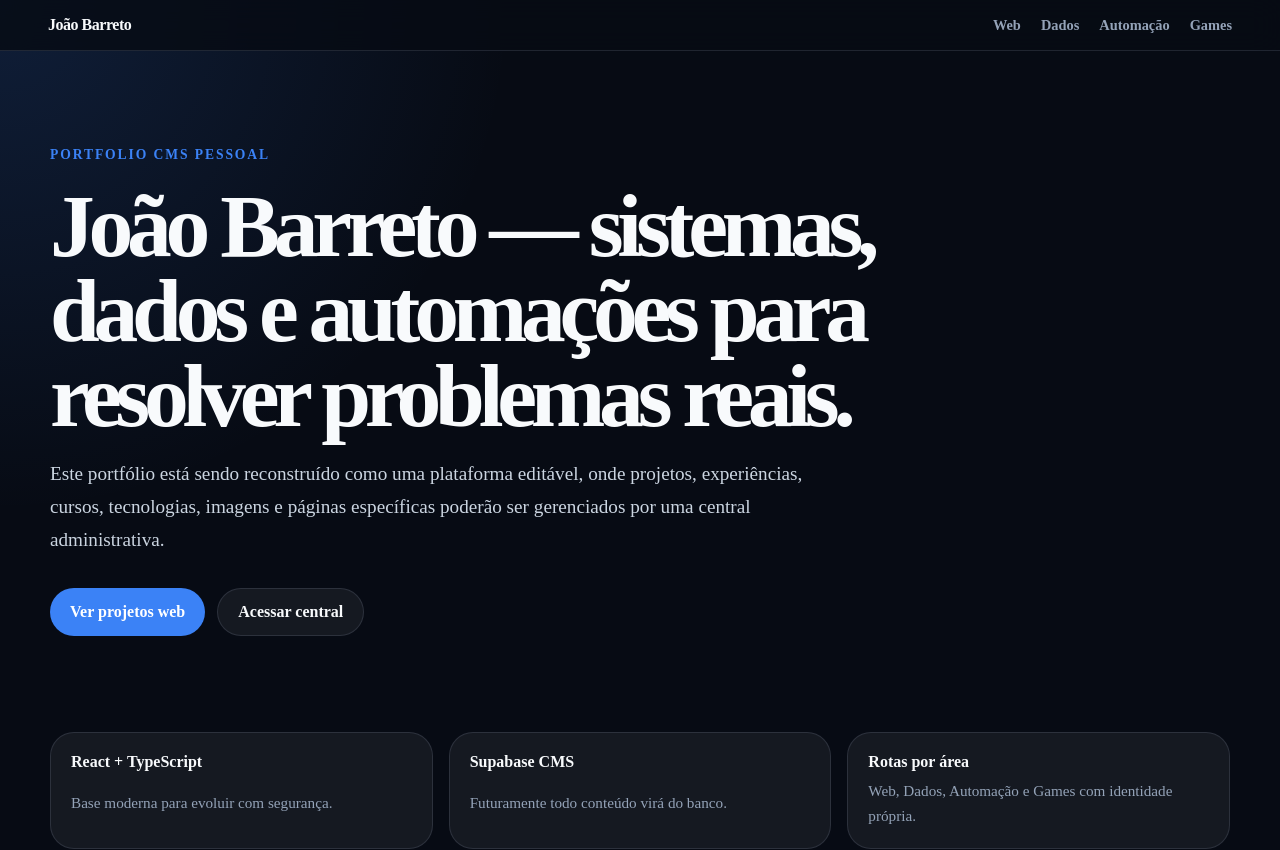
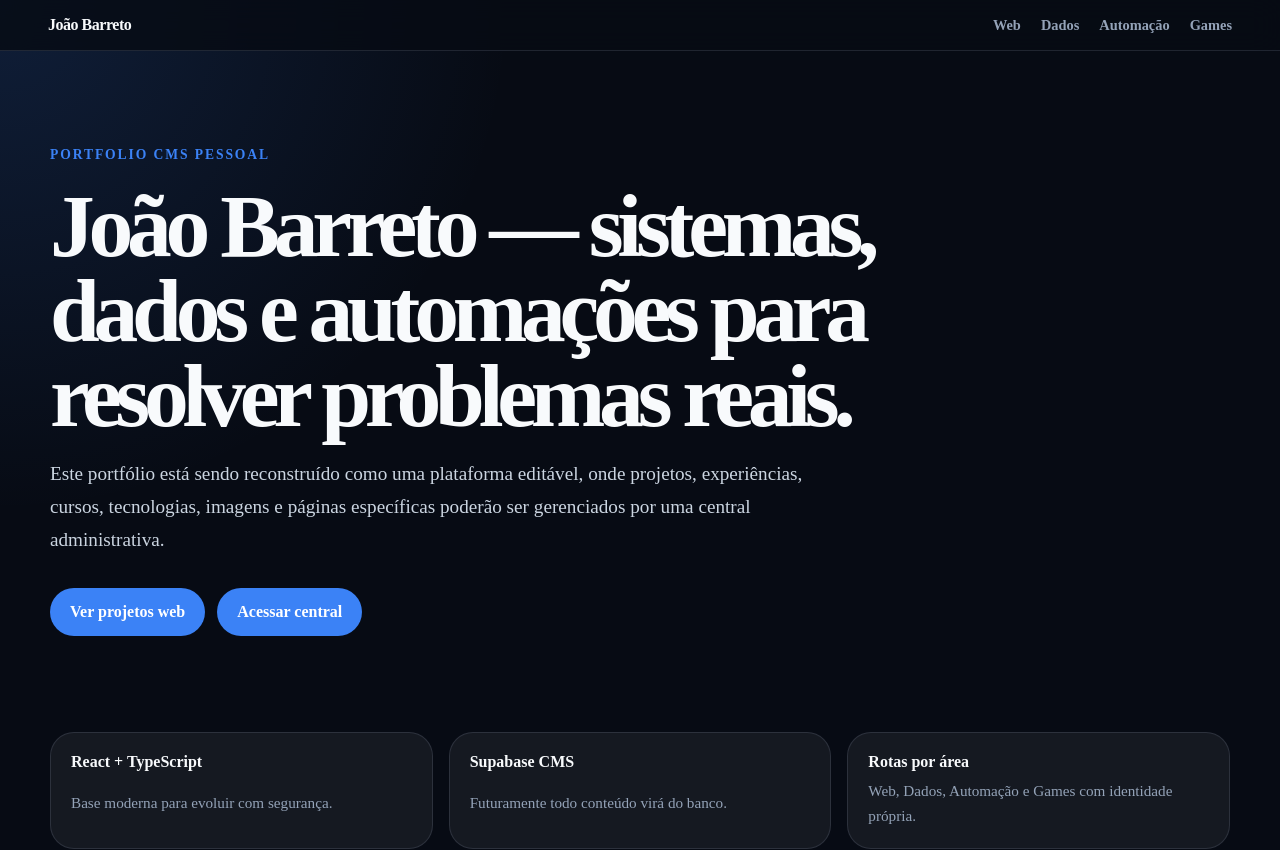
Before and after one commit to JoaoBarreto35/portfolio_cms_react_ts, a React (Vite) app: page / in a window 1280 px wide. Shown: the top 850 px of the page. Built offline with nearby package versions, Linux system fonts and the light colour scheme.

Commit message:
feat: add reusable button link component

```diff
--- /dev/null
+++ b/src/components/ui/ButtonLink/index.tsx
@@ -0,0 +1,25 @@
+import { Link, type LinkProps } from "react-router-dom";
+
+import styles from "./styles.module.css";
+
+type ButtonLinkVariant = "primary" | "secondary" | "ghost";
+
+interface ButtonLinkProps extends LinkProps {
+  variant?: ButtonLinkVariant;
+}
+
+export function ButtonLink({
+  children,
+  variant = "primary",
+  className = "",
+  ...props
+}: ButtonLinkProps) {
+  return (
+    <Link
+      className={`${styles.buttonLink} ${styles[variant]} ${className}`}
+      {...props}
+    >
+      {children}
+    </Link>
+  );
+}
--- /dev/null
+++ b/src/components/ui/ButtonLink/styles.module.css
@@ -0,0 +1,44 @@
+.buttonLink {
+    display: inline-flex;
+    min-height: 3rem;
+    align-items: center;
+    justify-content: center;
+    gap: var(--space-2);
+    padding: 0 var(--space-5);
+    border-radius: var(--radius-full);
+    font-weight: 800;
+    text-decoration: none;
+    transition:
+      transform var(--transition-fast),
+      border-color var(--transition-fast),
+      background var(--transition-fast),
+      color var(--transition-fast);
+  }
+
+  .buttonLink:hover {
+    transform: translateY(-2px);
+  }
+
+  .primary {
+    background: var(--color-primary);
+    color: white;
+  }
+
+  .secondary {
+    border: 1px solid var(--color-border);
+    background: var(--color-surface-soft);
+    color: var(--color-text);
+  }
+
+  .secondary:hover {
+    border-color: rgba(59, 130, 246, 0.5);
+  }
+
+  .ghost {
+    background: transparent;
+    color: var(--color-muted);
+  }
+
+  .ghost:hover {
+    color: var(--color-text);
+  }
--- a/src/features/portfolio/pages/HomePage/index.tsx
+++ b/src/features/portfolio/pages/HomePage/index.tsx
@@ -1,4 +1,5 @@
 import { Link } from "react-router-dom";
+import { ButtonLink } from "../../../../components/ui/ButtonLink"
 
 import styles from "./styles.module.css";
 
@@ -42,13 +43,13 @@ export function HomePage() {
         </p>
 
         <div className={styles.actions}>
-          <Link to="/web" className={styles.primaryAction}>
+          <ButtonLink to="/web" className={styles.primaryAction}>
             Ver projetos web
-          </Link>
+          </ButtonLink>
 
-          <Link to="/admin" className={styles.secondaryAction}>
+          <ButtonLink to="/admin" className={styles.secondaryAction}>
             Acessar central
-          </Link>
+          </ButtonLink>
         </div>
       </section>
 
--- a/src/features/portfolio/pages/HomePage/styles.module.css
+++ b/src/features/portfolio/pages/HomePage/styles.module.css
@@ -39,38 +39,6 @@
     flex-wrap: wrap;
     gap: var(--space-3);
     margin-top: var(--space-3);
-  }
-
-  .primaryAction,
-  .secondaryAction {
-    display: inline-flex;
-    min-height: 3rem;
-    align-items: center;
-    justify-content: center;
-    padding: 0 var(--space-5);
-    border-radius: var(--radius-full);
-    font-weight: 800;
-    text-decoration: none;
-    transition:
-      transform var(--transition-fast),
-      border-color var(--transition-fast),
-      background var(--transition-fast);
-  }
-
-  .primaryAction {
-    background: var(--color-primary);
-    color: white;
-  }
-
-  .secondaryAction {
-    border: 1px solid var(--color-border);
-    background: var(--color-surface-soft);
-    color: var(--color-text);
-  }
-
-  .primaryAction:hover,
-  .secondaryAction:hover {
-    transform: translateY(-2px);
   }
 
   .statusGrid {
--- a/src/features/portfolio/pages/NotFoundPage/index.tsx
+++ b/src/features/portfolio/pages/NotFoundPage/index.tsx
@@ -1,5 +1,4 @@
-import { Link } from "react-router-dom";
-
+import { ButtonLink } from "../../../../components/ui/ButtonLink"
 import styles from "./styles.module.css";
 
 export function NotFoundPage() {
@@ -16,13 +15,13 @@ export function NotFoundPage() {
         </p>
 
         <div className={styles.actions}>
-          <Link to="/" className={styles.primaryAction}>
+          <ButtonLink to="/" className={styles.primaryAction}>
             Voltar para a Home
-          </Link>
+          </ButtonLink>
 
-          <Link to="/web" className={styles.secondaryAction}>
+          <ButtonLink to="/web" className={styles.secondaryAction}>
             Ver projetos web
-          </Link>
+          </ButtonLink>
         </div>
       </section>
     </div>
--- a/src/features/portfolio/pages/NotFoundPage/styles.module.css
+++ b/src/features/portfolio/pages/NotFoundPage/styles.module.css
@@ -51,38 +51,6 @@
     margin-top: var(--space-2);
   }
 
-  .primaryAction,
-  .secondaryAction {
-    display: inline-flex;
-    min-height: 3rem;
-    align-items: center;
-    justify-content: center;
-    padding: 0 var(--space-5);
-    border-radius: var(--radius-full);
-    font-weight: 800;
-    text-decoration: none;
-    transition:
-      transform var(--transition-fast),
-      border-color var(--transition-fast),
-      background var(--transition-fast);
-  }
-
-  .primaryAction {
-    background: var(--color-primary);
-    color: white;
-  }
-
-  .secondaryAction {
-    border: 1px solid var(--color-border);
-    background: var(--color-surface-soft);
-    color: var(--color-text);
-  }
-
-  .primaryAction:hover,
-  .secondaryAction:hover {
-    transform: translateY(-2px);
-  }
-
   @media (max-width: 620px) {
     .card {
       padding: var(--space-5);
```
